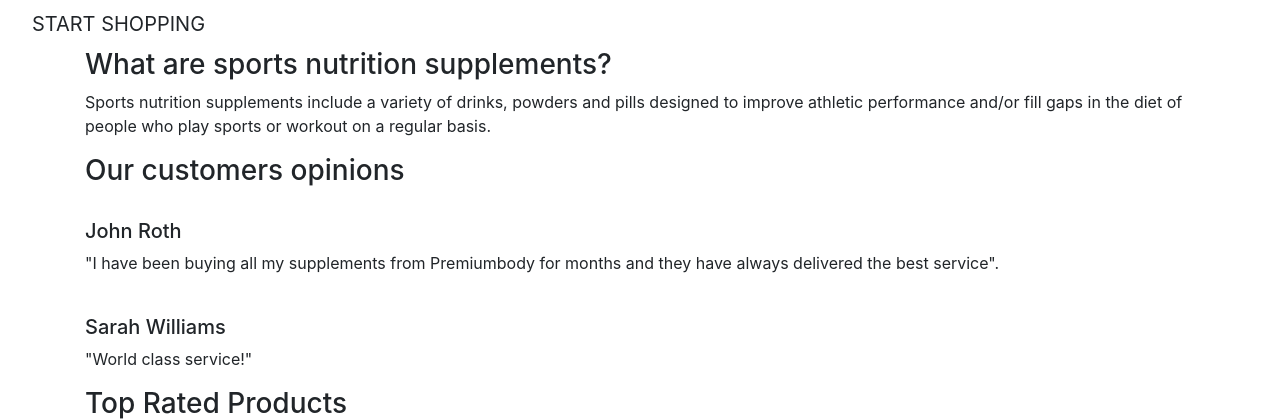
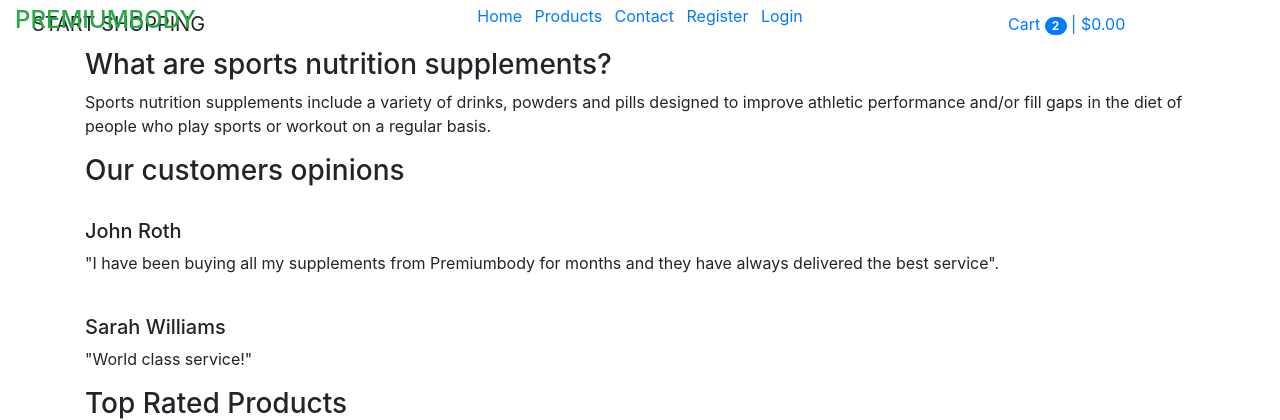
Before and after one commit to mendesfsweden/MilestoneProject4, a Django app: page / in a window 1280 px wide. Shown: the top 420 px of the page. Run offline with Django 3.2, Linux system fonts and the light colour scheme; some libraries are stand-ins or nearby versions.

Commit message:
added base.html header

```diff
--- a/templates/base.html
+++ b/templates/base.html
@@ -29,7 +29,60 @@
     <title>PREMIUMBODY</title>
   </head>
   <body>
-    <header class="container-fluid fixed-top"></header>
+    <header class="container-fluid fixed-top">
+        <div class="row">
+            <div class="col-12 col-lg-4 my-auto py-1 text-center text-md-left">
+                <a href="{ url 'home' }">
+                    <h4 class="text-success">PREMIUMBODY</h4>
+                </a>
+            </div>
+            <div class="col-12 col-lg-4 my-auto py-1">
+                <ul class="list-inline list-unstyled text-center">
+                   <li class="list-inline-item">
+                        <a href="">Home</a>
+                    </li>
+                     <li class="list-inline-item">
+                        <a href="">Products</a>
+                    </li>
+                     <li class="list-inline-item">
+                        <a href="">Contact</a>
+                    </li>
+                    {% if request.user.is_authenticated %}
+                        <li class="list-inline-item">
+                            <a href="">Logout</a>
+                        </li>
+                            {% if request.user.is_superuser %}
+                                <li class="list-inline-item">
+                                    <a href="">Management - Logout</a>
+                                </li>
+                            {% endif %}
+                    {% else %}
+                        <li class="list-inline-item">
+                            <a href="{% url 'account_signup' %}">Register</a>
+                        </li>
+                        <li class="list-inline-item">
+                            <a href="{% url 'account_login' %}">Login</a>
+                        </li>
+                    {% endif %}
+                </ul>
+            </div>
+            <div class="col-12 col-lg-4 my-auto text-center">
+                <a href="">
+                    Cart
+                    <span class="badge badge-primary badge-pill">2</span>
+                    <span>|</span>
+                    <span class="my-0">
+                        {% if grand_total %}
+                            ${{ grand_total|floatformat:2 }}
+                        {% else %}
+                            $0.00
+                        {% endif %}
+                    </span>
+                </a>
+            </div>
+        </div>
+
+    </header>
 
     {% if messages %}
         <div class="container-messages"></div>
```
